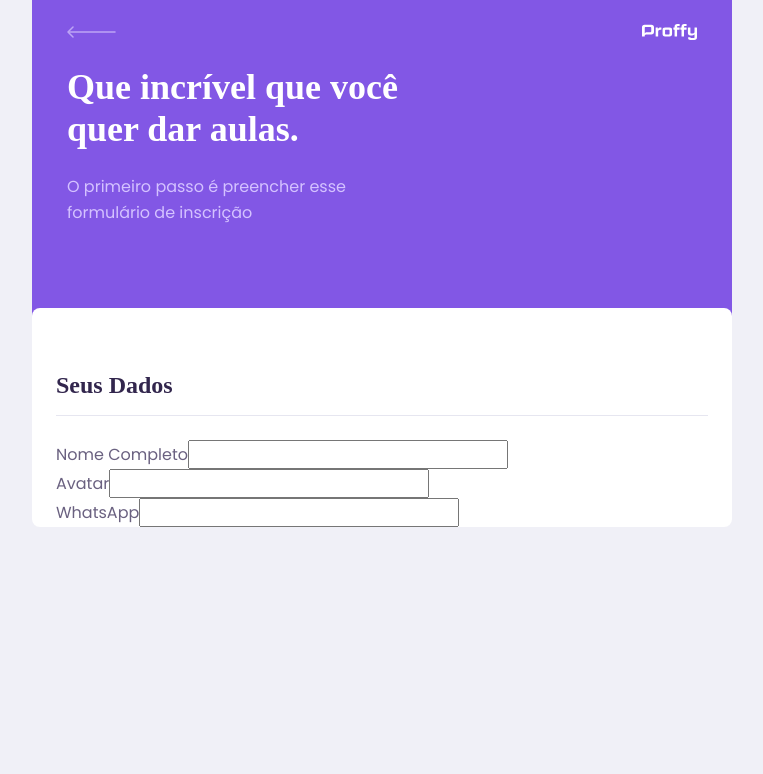
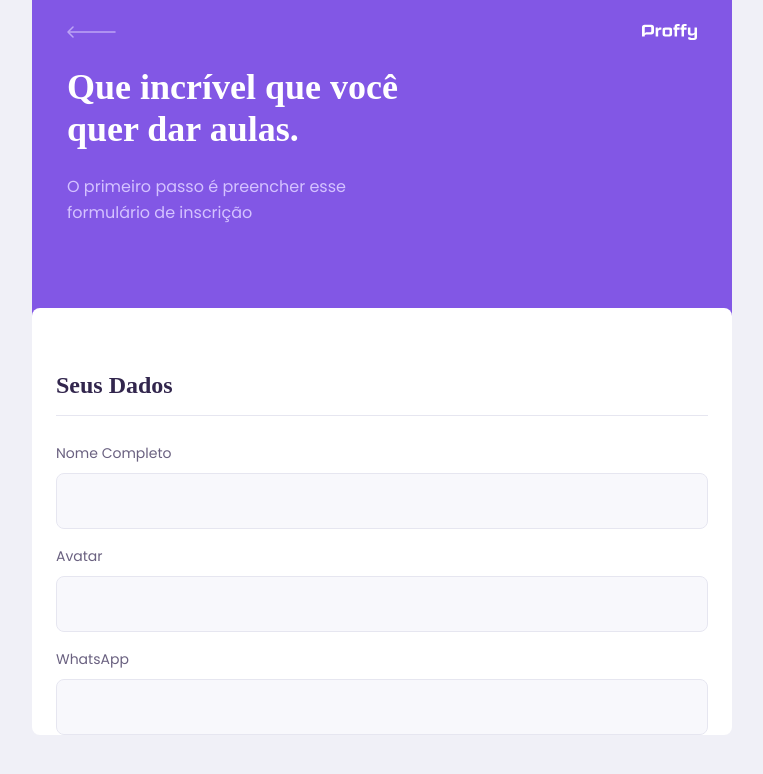
Before and after one commit to ArthurPMachado/ProjetoProffy, a React (Create React App) app in the folder web/: page /give-classes in a window 1280 px wide. Shown: the top 774 px of the page, without its empty margins (258-1021 px from the left). Built offline with nearby package versions, Linux system fonts and the light colour scheme.

Commit message:
Feat: add input components

```diff
--- a/web/src/pages/TeacherForm/index.tsx
+++ b/web/src/pages/TeacherForm/index.tsx
@@ -2,6 +2,7 @@ import React from 'react';
 import PageHeader from '../../components/PageHeader';
 
 import './styles.css';
+import Input from '../../components/Input';
 
 function TeacherForm() {
   return (
@@ -15,20 +16,9 @@ function TeacherForm() {
         <fieldset>
           <legend>Seus Dados</legend>
 
-          <div className="input-block">
-            <label htmlFor="name">Nome Completo</label>
-            <input type="text" id="name" />
-          </div>
-
-          <div className="input-block">
-            <label htmlFor="avatar">Avatar</label>
-            <input type="text" id="avatar" />
-          </div>
-
-          <div className="input-block">
-            <label htmlFor="whatsapp">WhatsApp</label>
-            <input type="text" id="whatsapp" />
-          </div>
+          <Input name="name" label="Nome Completo" />
+          <Input name="avatar" label="Avatar" />
+          <Input name="whatsapp" label="WhatsApp" />
         </fieldset>
       </main>
     </div>
--- a/web/src/pages/TeacherList/index.tsx
+++ b/web/src/pages/TeacherList/index.tsx
@@ -2,6 +2,7 @@ import React from 'react';
 
 import PageHeader from '../../components/PageHeader';
 import TeacherItem from '../../components/TeacherItem';
+import Input from '../../components/Input';
 
 import './styles.css';
 
@@ -10,16 +11,9 @@ function TeacherList() {
     <div id="page-teacher-list" className="container">
       <PageHeader title="Estes são os proffys disponíveis">
         <form id="search-teachers">
-
-          <div className="input-block">
-            <label htmlFor="week_day">Dia da semana</label>
-            <input type="text" id="week_day" />
-          </div>
-
-          <div className="input-block">
-            <label htmlFor="time">Horas</label>
-            <input type="text" id="time" />
-          </div>
+          <Input name="subject" label="Matéria" />
+          <Input name="week_day" label="Dia da semana" />
+          <Input type="time" name="time" label="Hora" />
         </form>
       </PageHeader>
 
```
